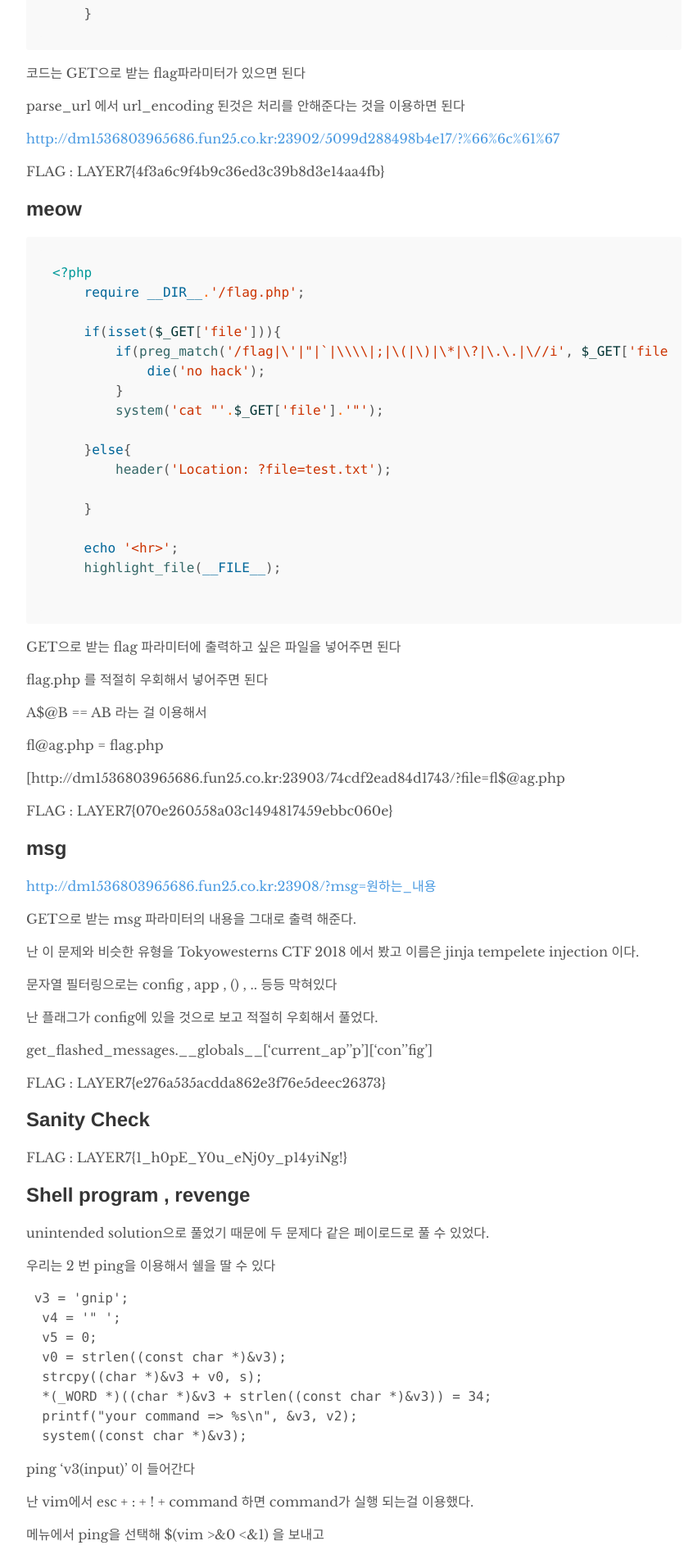
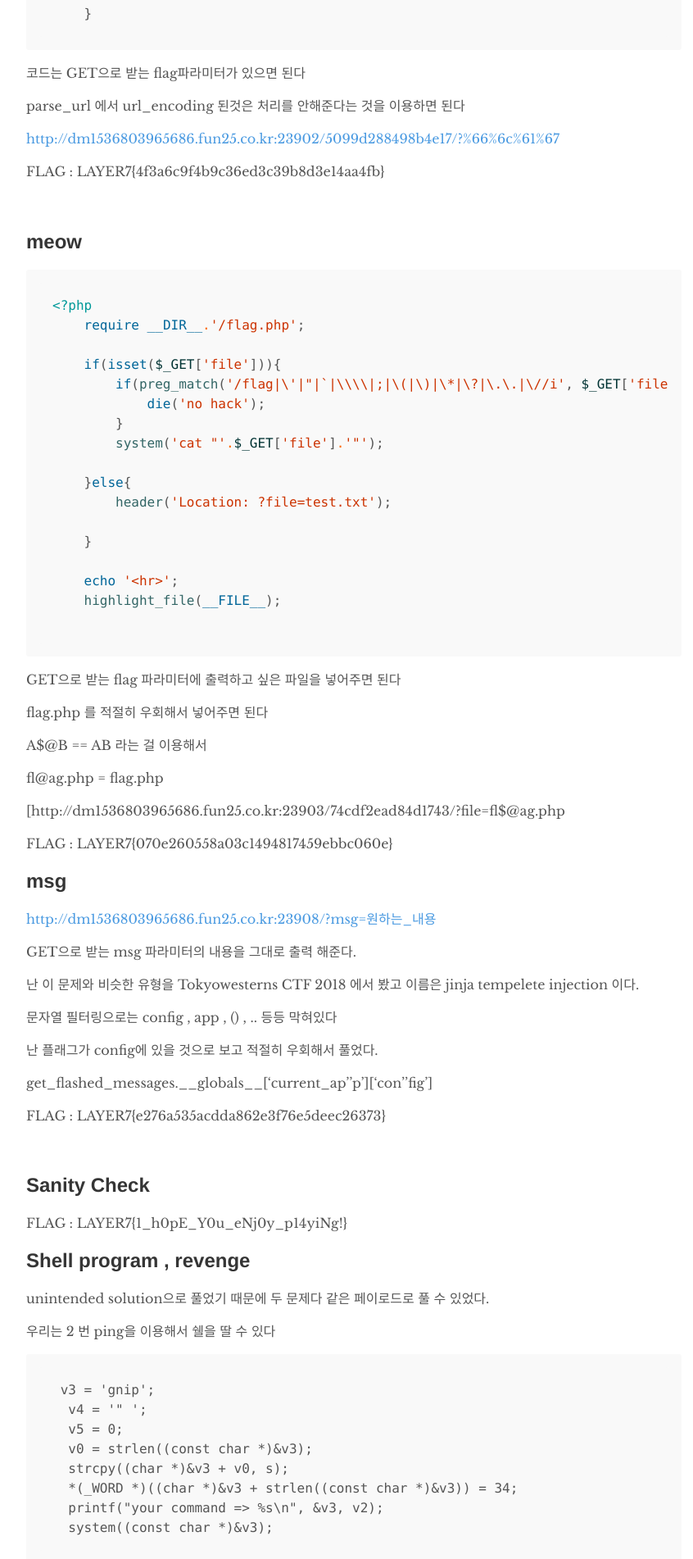
Before and after one commit to hOwD4yS/hOwD4yS.github.io, a Jekyll site: the page built from _posts/2018-09-21-Layer-7-2018-writeup.md, in a window 1280 px wide. Shown: the part 896-2798 px from the top of the page at 82% size, without its empty margins (208-1054 px from the left). Built offline with Jekyll 4.4.1, drawn with Linux system fonts in a browser that asks for light colours.

Commit message:
Update 2018-09-21-Layer-7-2018-writeup.md

````diff
--- a/_posts/2018-09-21-Layer-7-2018-writeup.md
+++ b/_posts/2018-09-21-Layer-7-2018-writeup.md
@@ -46,8 +46,7 @@ parse_url 에서 url_encoding 된것은 처리를 안해준다는 것을 이용
 FLAG : LAYER7{4f3a6c9f4b9c36ed3c39b8d3e14aa4fb}
 
 
-
-
+<br/>
 
 <h2>meow</h2>
 
@@ -106,13 +105,13 @@ get_flashed_messages.\_\_globals__\[‘current_ap’’p’][‘con’’fig’]
 FLAG : LAYER7{e276a535acdda862e3f76e5deec26373}
 
 
-
+<br/>
 
 
 <h2>Sanity Check</h2>
 
 FLAG : LAYER7{1_h0pE_Y0u_eNj0y_p14yiNg!}
-
+<br/>
 
 
 <h2>Shell program , revenge</h2>
@@ -123,7 +122,7 @@ unintended solution으로 풀었기 때문에 두 문제다 같은 페이로드
 
 
 
-```CPP
+```
  v3 = 'gnip';
   v4 = '" ';
   v5 = 0;
@@ -154,11 +153,11 @@ REVENGE_FLAG : LAYER7{w0W…H0w_t0_th1s_Fuck11111111ng_fi1t3r1ng_by-p4ss!!!!!!!!
 
 _(원래는 한문제 더 있었는데 출제오류로 없어졌지만 페이로드는 $(\tvim >&0 <&1) 였다...)_
 
-
+<br/>
 
 <h2>Life game</h2>
 
-```C
+```
 if (select == 3) {
     rest();
 } else if (select > 3) {
@@ -174,8 +173,6 @@ hidden(); }
     training();
 }
 ```
-
-
 
 [메뉴]
 
@@ -217,7 +214,6 @@ __exploit__
 3. hiddenmenu로 가 플래그를 출력한다.
 
 
-
 __exploit code__
 
 ```python
@@ -253,11 +249,9 @@ while True:
 
 FLAG :  LAYER7{L1f3..1s..P0k3m0n_or_D1g1m0n..wh4t?}
 
-
+<br/>
 
 <h2>talmoru_party!~</h2>
-
-
 
 ```
 void __cdecl menu()
@@ -274,7 +268,7 @@ void __cdecl menu()
 
 문제 컨셉은 탈모이다
 
-```C
+```
 printf(">>");
 __isoc99_scanf("%d", &v1);
 getchar();
@@ -304,7 +298,6 @@ return 0;
 ```
 
 여기서 재미있던게 함수이름을 바꿨는데 하나빼고 다 바뀐다
-
 
 
 __exploit__
@@ -357,7 +350,8 @@ FLAG : LAYER7{1_r3411y_H4t3_t41m0_^______^}
 FLAG : LAYER7{1_r3411y_H4t3_t41m0_^______^}
 
 
-
+<br/>
+<br/>
 <h2>ezbt</h2>
 
 이 문제는 어렵게 풀었다고 해야되나 정식 풀이법은 아닌 것 같다.
@@ -423,6 +417,8 @@ LAYER7{D++++++++s3_z3?\_Th3n_you_4re_fOoO_guy_^__
 FLAG : LAYER7{D1d_y0u_us3_z3?\_Th3n_you_4re_fOoO0Oo0Oo0l_guy_^________^}
 
 
+<br/>
+<br/>
 
 <h2>TO$$</h2>
 
@@ -442,7 +438,8 @@ FLAG : LAYER7{WelcOm_t0_T0$$_Wlord!}
 
 내가 푼 문제는 여기서 끝이고 추가적으로 못 푼 문제에 대해 써보려한다
 
-
+<br/>
+<br/>
 
 <h2>Margaret</h2>
 
@@ -461,7 +458,8 @@ phpinfo 까지 불러 왔지만 system call 이 안 불러지고 심지어 _ 도
 너무 아쉬운 문제였다.
 
 
-
+<br/>
+<br/>
 <h2>infinite_cat_theorem v2</h2>
 
 이 문제 같은경우 한참을 고민하다가 발견 했는데
@@ -475,7 +473,8 @@ jmp rsi를 이용할 수 있어서 시도를 했는데 실패했다.
 대회때는 너무 쉘코드에만 집착되어있던 나머지 그걸 생각하지 못했다. 너무 아쉬웠다.
 
 
-
+<br/>
+<br/>
 <h2>Exploitable Idea</h2>
 
 이 문제는 내가 모르는 기법이고 16.04 를 문제에서 제시하는 것을 보아 내부 구조를 파악해
@@ -487,14 +486,16 @@ jmp rsi를 이용할 수 있어서 시도를 했는데 실패했다.
 익스플로잇 코드를 보고 싶다.
 
 
-
+<br/>
+<br/>
 <h1>postbox</h1>
 
 난 아직까지도 postbox에서 /proc/self/0 를 이용할려 했지만 실패했다.
 
 난 이 문제에 대해 설명을 듣고 싶고 싶다.
 
-
+<br/>
+<br/>
 
 <h2>소감</h2>
 
````
